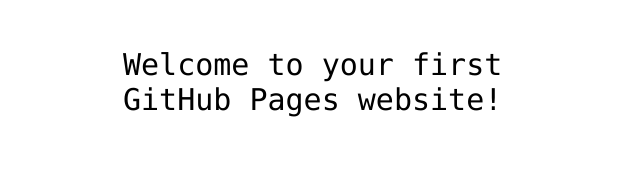
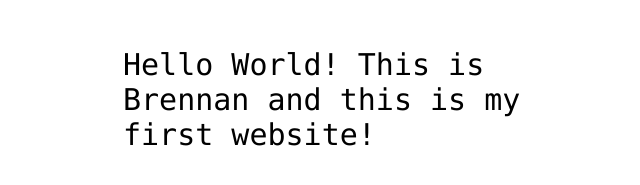
Before and after one commit to bjw3a/username.github.io, a plain HTML site: page index.html in a window 1280 px wide. Shown: the part 341-526 px from the top of the page, without its empty margins (317-957 px from the left). Drawn offline with Linux system fonts and the light colour scheme.

Commit message:
Add my username to my index.html file

```diff
--- a/index.html
+++ b/index.html
@@ -12,7 +12,7 @@
 <img src="https://octodex.github.com/images/daftpunktocat-thomas.gif" id="octocat" alt="octocat-gif" />
 
 <!-- Change this code here by copy and pasting your template on line 15 -->
-<p>Welcome to your first GitHub Pages website!</p>
+<p>Hello World! This is Brennan and this is my first website!</p>
 
 </body>
 </html>
```
